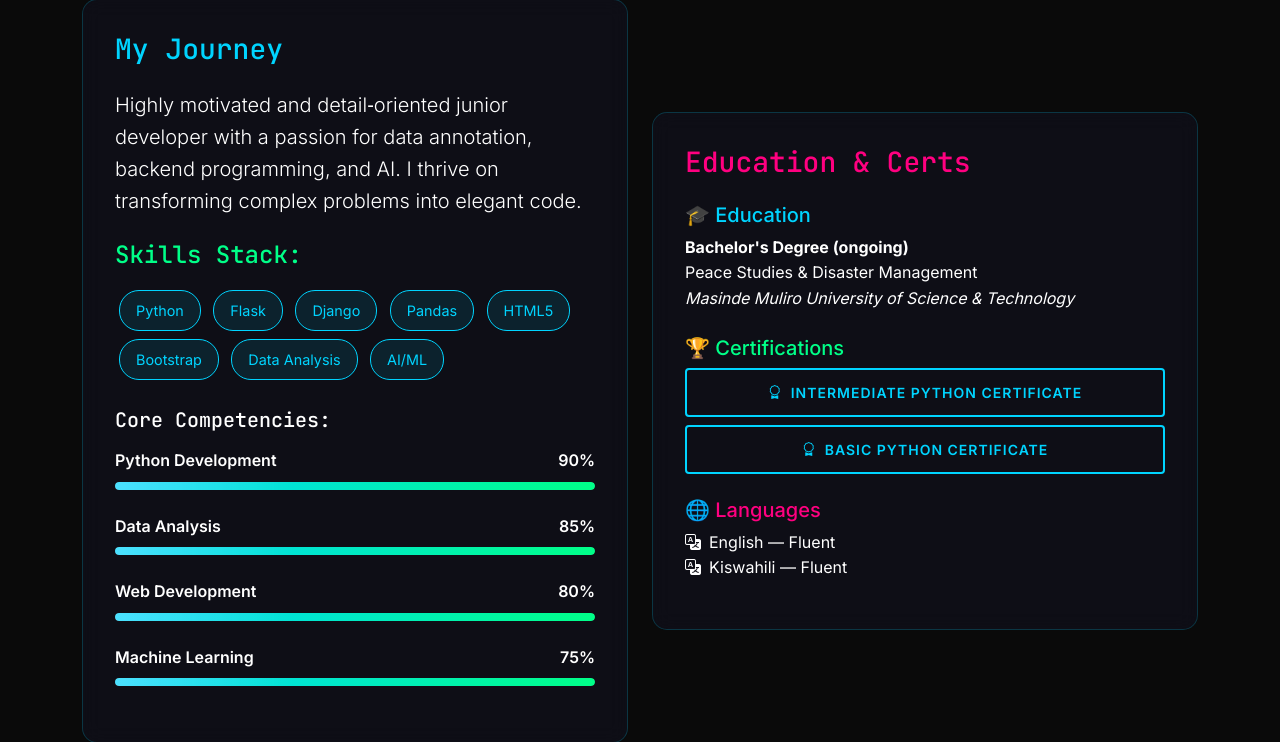
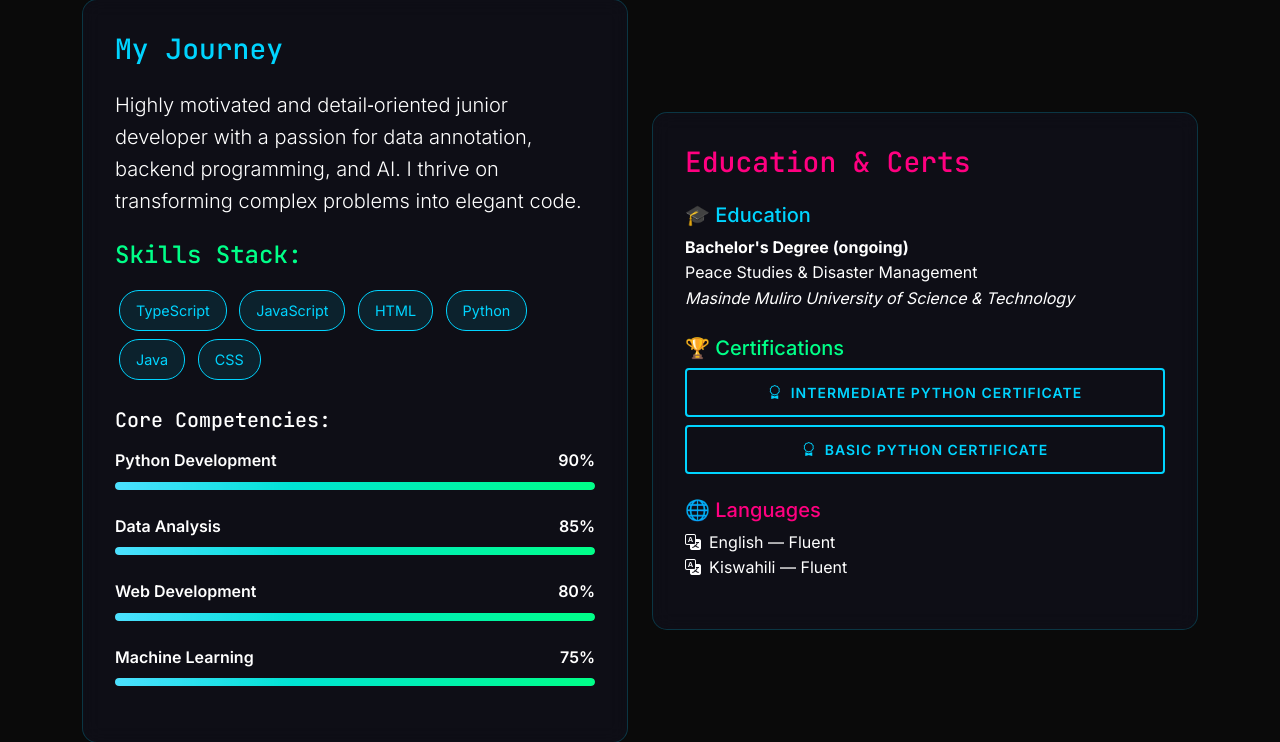
Before and after one commit to ja154/prtfo, a Flask app: page / in a window 1280 px wide. Shown: the part 1007-1749 px from the top of the page. Run offline with Flask 3, Linux system fonts and the light colour scheme; some libraries are stand-ins or nearby versions.

Commit message:
Integrate dynamic tech stack display from GitHub data

```diff
--- a/server.py
+++ b/server.py
@@ -71,7 +71,9 @@ def create_tables():
 
 @app.route("/")
 def my_home():
-    return render_template("index.html")
+    tech_stack = ["TypeScript", "JavaScript", "HTML", "Python", "Java", "CSS"]
+    return render_template("index.html", tech_stack=tech_stack)
+
 
 @app.route("/send", methods=["POST"])
 def send_email():
--- a/templates/index.html
+++ b/templates/index.html
@@ -523,14 +523,9 @@
 
                         <h4 class="code-font mb-3" style="color: var(--accent-neon);">Skills Stack:</h4>
                         <div class="mb-4">
-                            <span class="tech-badge">Python</span>
-                            <span class="tech-badge">Flask</span>
-                            <span class="tech-badge">Django</span>
-                            <span class="tech-badge">Pandas</span>
-                            <span class="tech-badge">HTML5</span>
-                            <span class="tech-badge">Bootstrap</span>
-                            <span class="tech-badge">Data Analysis</span>
-                            <span class="tech-badge">AI/ML</span>
+                            {% for tech in tech_stack %}
+                                <span class="tech-badge">{{ tech }}</span>
+                            {% endfor %}
                         </div>
 
                         <div class="mb-4">
```
